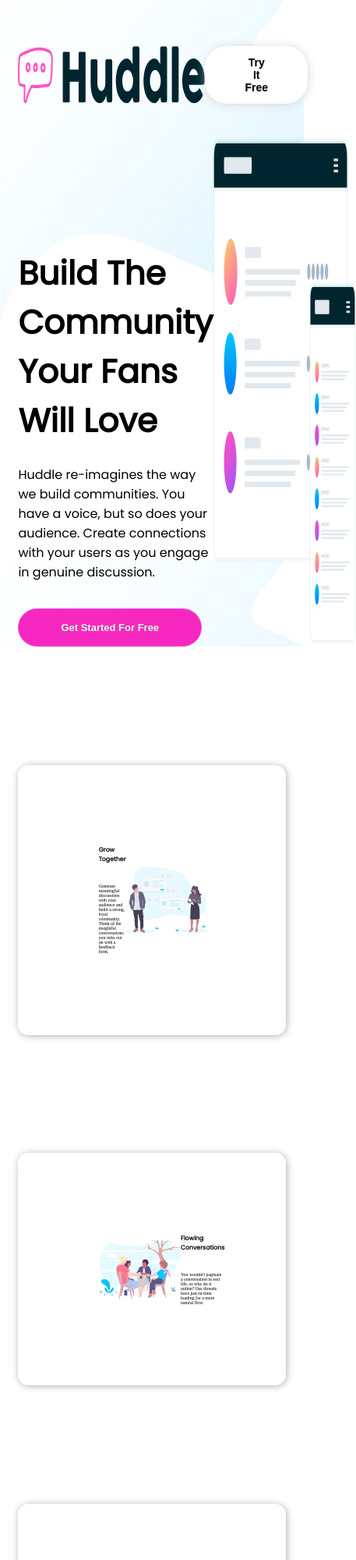
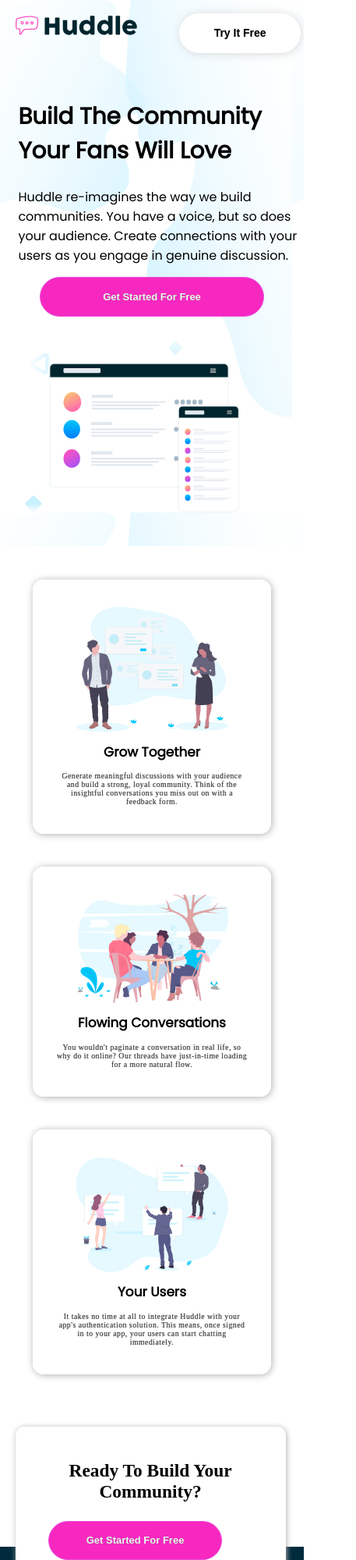
Before and after one commit to dx-dy-dz/Huddle-Landing-Page, a plain HTML site: page index.html in a window 390 px wide. Shown: the top 2000 px of the page at 78% size, 457 px wide, since content can reach past the window. Drawn offline with Linux system fonts and the light colour scheme.

Commit message:
Update style.css

```diff
--- a/style.css
+++ b/style.css
@@ -18,28 +18,27 @@
   margin-left: 6vw;
 }
 
-
 .header button {
   margin-right: 7vw;
   margin-top: 7vh;
   box-shadow: 1px 1px 14px -2px #cccccc;
-	background:linear-gradient(to bottom, #ffffff 5%, #ffffff 100%);
-	background-color:#ffffff;
-	border-radius:28px;
-	border:1px solid #ffffff;
-	display:inline-block;
-	cursor:pointer;
-	color:#000000;
-	font-family:Arial;
-	font-size:14px;
-	font-weight:bold;
-	padding:12px 50px;
-	text-decoration:none;
-	text-shadow:0px 1px 0px #cad1c9;
+  background: linear-gradient(to bottom, #ffffff 5%, #ffffff 100%);
+  background-color: #ffffff;
+  border-radius: 28px;
+  border: 1px solid #ffffff;
+  display: inline-block;
+  cursor: pointer;
+  color: #000000;
+  font-family: Arial;
+  font-size: 14px;
+  font-weight: bold;
+  padding: 12px 50px;
+  text-decoration: none;
+  text-shadow: 0px 1px 0px #cad1c9;
 }
 .header button:hover {
-	background:linear-gradient(to bottom, #ffffff 5%, #ffffff 100%);
-	background-color:#ffffff;
+  background: linear-gradient(to bottom, #ffffff 5%, #ffffff 100%);
+  background-color: #ffffff;
   color: #646363;
 }
 
@@ -57,11 +56,10 @@
 
 .details {
   display: block;
-    /* flex-direction: column; */
 }
 
 .details h2 {
-    font-family: 'Poppins', sans-serif;
+  font-family: "Poppins", sans-serif;
   margin-top: 22vh;
   margin-left: 6vw;
   font-size: 5vh;
@@ -69,32 +67,31 @@
 
 .details p {
   margin-left: 6vw;
-	font-family: 'Poppins', sans-serif;
+  font-family: "Poppins", sans-serif;
   margin-top: 3vh;
 }
 
 .start {
   margin-left: 6vw;
   margin-top: 4vh;
-	background-color:#f728c0;
-	border-radius:28px;
-	border:1px solid #e84fde;
-	display:inline-block;
-	cursor:pointer;
-	color:#faf5fa;
-	font-family:Arial;
-	font-size:13px;
-	font-weight:bold;
-	padding:16px 54px;
-	text-decoration:none;
-	text-shadow:0px 0px 0px #2f6627;
+  background-color: #f728c0;
+  border-radius: 28px;
+  border: 1px solid #e84fde;
+  display: inline-block;
+  cursor: pointer;
+  color: #faf5fa;
+  font-family: Arial;
+  font-size: 13px;
+  font-weight: bold;
+  padding: 16px 54px;
+  text-decoration: none;
+  text-shadow: 0px 0px 0px #2f6627;
 }
 .start:hover {
-	background-color:#e85dcc;
+  background-color: #e85dcc;
 }
 
 .box {
-
   display: flex;
   flex-direction: row;
   justify-content: space-between;
@@ -112,7 +109,7 @@
 
 .text h3 {
   font-size: 1vh;
-	font-family: 'Poppins', sans-serif;
+  font-family: "Poppins", sans-serif;
   font-size: 2vw;
   margin-bottom: 3vh;
 }
@@ -125,11 +122,10 @@
 
 .footer {
   color: #ffffff;
-	background-color: #002B3D;
-	font-family: 'Poppins', sans-serif;
+  background-color: #002b3d;
+  font-family: "Poppins", sans-serif;
   padding-top: 32vh;
 }
-
 
 .footer .logo {
   margin-left: 6vw;
@@ -145,7 +141,6 @@
   margin-bottom: -12vh;
   margin-left: 33vw;
   box-shadow: 1px 1px 7px rgb(179, 173, 173);
-
 }
 
 .footerbox button {
@@ -178,8 +173,7 @@
 
 .inside p {
   margin-left: 2vw;
-	font-family: 'Poppins', sans-serif;
-
+  font-family: "Poppins", sans-serif;
 }
 .list2 h4 {
   margin-bottom: 2vh;
@@ -197,3 +191,135 @@
   margin-right: 1vw;
   cursor: pointer;
 }
+
+@media only screen and (max-width: 600px) {
+  .main {
+    background: url("./images/bg-hero-mobile.svg");
+  }
+
+  .header img {
+    margin: 20px;
+    height: 3vh;
+  }
+
+  .header button {
+    margin-right: 1vw;
+    margin-top: 2vh;
+    padding: 0vh 4vw;
+    width: 40vw;
+    height: 6vh;
+  }
+
+  .start {
+    margin: 4vw 6vh;
+    padding: 2vh 6vw;
+  }
+
+  .section1 {
+    display: flex;
+    flex-direction: column;
+    justify-content: space-between;
+  }
+
+  .details {
+    display: flex;
+    flex-direction: column;
+    justify-content: center;
+  }
+
+  .details h2 {
+    font-size: 7.5vw;
+    margin-top: 7vh;
+  }
+
+  .section1 img {
+    margin: 5vh 16vw;
+    height: 23vh;
+    width: 63vw;
+  }
+
+  .box {
+    display: flex;
+    flex-direction: column-reverse;
+    align-items: center;
+    margin: 5vh;
+    padding: 4vh 3vw;
+  }
+  .box:nth-child(2) {
+    display: flex;
+    flex-direction: column;
+  }
+
+  .box img {
+    width: 50vw;
+  }
+
+  .text h3 {
+    text-align: center;
+    margin: 1.5vh;
+    font-size: 2vh;
+  }
+
+  .text p {
+    font-size: 2.5vw;
+    text-align: center;
+    letter-spacing: 0.5px;
+    margin: 0vh 4vw;
+  }
+
+  .footerbox {
+    margin-right: 6vw;
+    margin-left: 5vw;
+    margin-top: 3vh;
+    padding: 4vh 8vw;
+  }
+
+  .footerbox h2 {
+    margin: 1vh 1vw;
+    text-align: center;
+    font-size: 6vw;
+  }
+
+  .footerbox button {
+    width: 57vw;
+    margin-left: 3vw;
+    padding: 2vh 1vw;
+    margin-right: 3vh;
+  }
+
+  .contact {
+    display: flex;
+    flex-direction: column;
+  }
+
+  .footer .logo {
+    margin-top: -15vh;
+    margin-bottom: 12vh;
+  }
+
+  .footer {
+    height: 99vh;
+  }
+
+  .inside {
+    display: flex;
+    flex-direction: row;
+    justify-content: space-around;
+  }
+
+  .list2 h4,
+  .list3 h4 {
+    margin-left: 8vw;
+  }
+
+  .list4 {
+    display: flex;
+    flex-direction: row;
+    justify-content: center;
+  }
+
+  .copyright {
+    margin: 14vh 14vw;
+    font-size: 3vw;
+  }
+}
```
Lines whose indentation alone changed are shown as unchanged.
